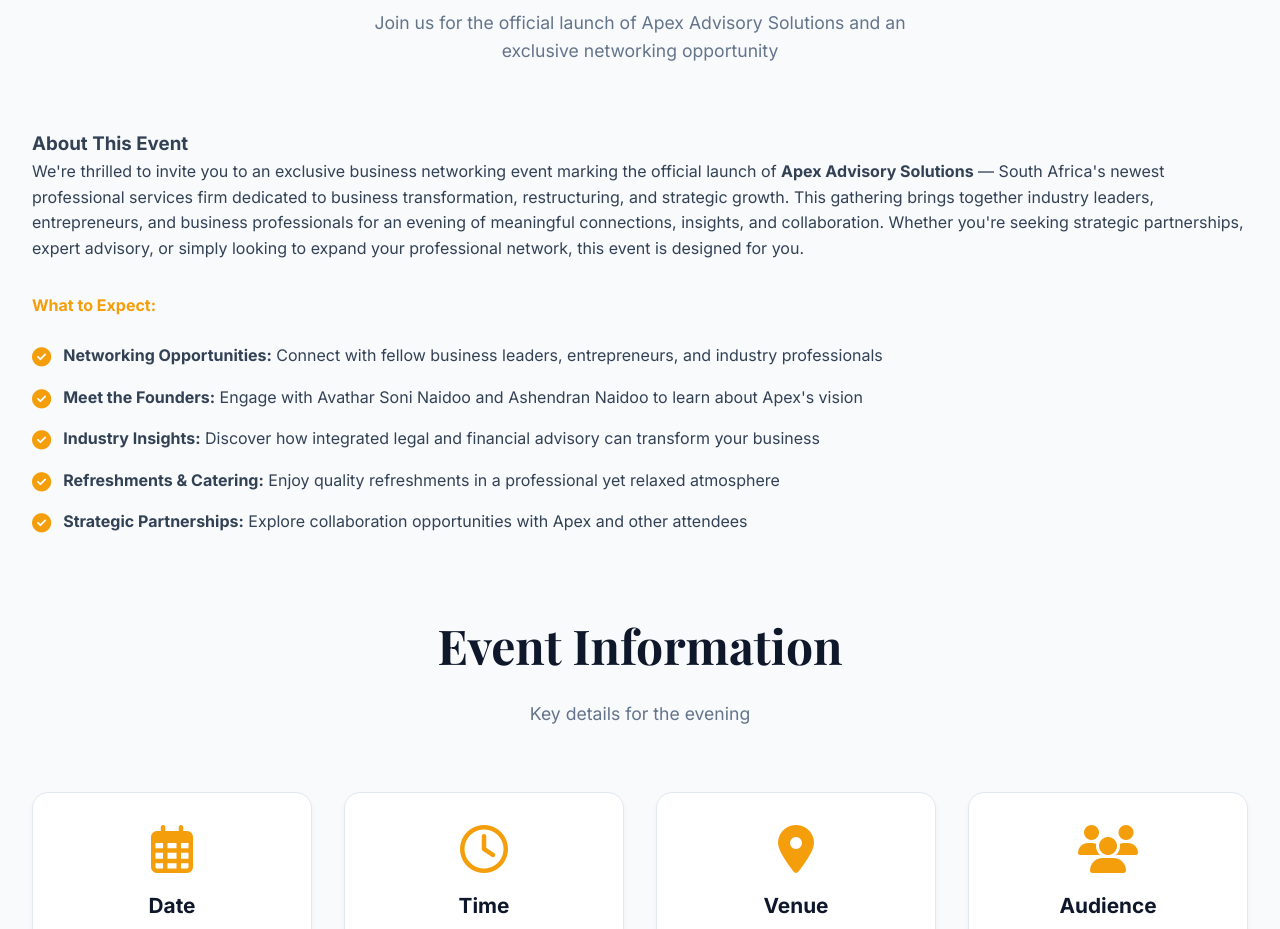
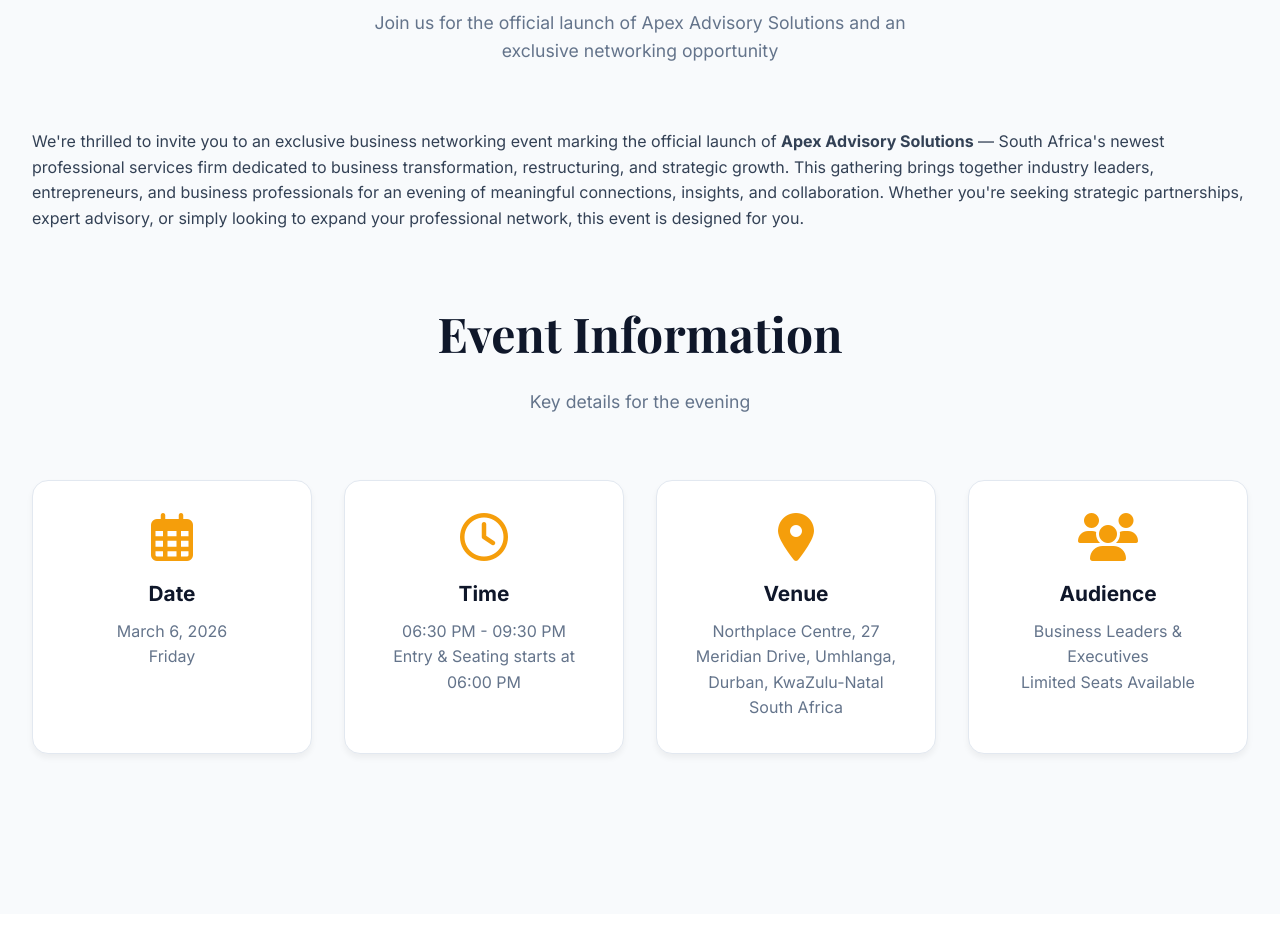
Before and after one commit to SugeshanNaidoo/Apex-RSVP, a website: page index.html in a window 1280 px wide. Shown: the part 980-1909 px from the top of the page. Drawn offline with nearby package versions, Linux system fonts and the light colour scheme.

Commit message:
html
changes

```diff
--- a/index.html
+++ b/index.html
@@ -734,34 +734,11 @@
             <div class="about-event">
                 <div class="about-content">
                     <div class="about-text">
-                        <h3>About This Event</h3>
                         <p>We're thrilled to invite you to an exclusive business networking event marking the official launch of <strong>Apex Advisory Solutions</strong> — South Africa's newest professional services firm dedicated to business transformation, restructuring, and strategic growth.
 
                         This gathering brings together industry leaders, entrepreneurs, and business professionals for an evening of meaningful connections, insights, and collaboration. Whether you're seeking strategic partnerships, expert advisory, or simply looking to expand your professional network, this event is designed for you.</p>
 
-                        <h4 style="color: var(--accent); margin-top: 2rem; margin-bottom: 1rem;">What to Expect:</h4>
-                        <ul style="list-style: none; padding: 0;">
-                            <li style="padding: 0.5rem 0; display: flex; align-items: start; gap: 0.75rem;">
-                                <i class="fas fa-check-circle" style="color: var(--accent); font-size: 1.2rem; margin-top: 0.25rem;"></i>
-                                <span><strong>Networking Opportunities:</strong> Connect with fellow business leaders, entrepreneurs, and industry professionals</span>
-                            </li>
-                            <li style="padding: 0.5rem 0; display: flex; align-items: start; gap: 0.75rem;">
-                                <i class="fas fa-check-circle" style="color: var(--accent); font-size: 1.2rem; margin-top: 0.25rem;"></i>
-                                <span><strong>Meet the Founders:</strong> Engage with Avathar Soni Naidoo and Ashendran Naidoo to learn about Apex's vision</span>
-                            </li>
-                            <li style="padding: 0.5rem 0; display: flex; align-items: start; gap: 0.75rem;">
-                                <i class="fas fa-check-circle" style="color: var(--accent); font-size: 1.2rem; margin-top: 0.25rem;"></i>
-                                <span><strong>Industry Insights:</strong> Discover how integrated legal and financial advisory can transform your business</span>
-                            </li>
-                            <li style="padding: 0.5rem 0; display: flex; align-items: start; gap: 0.75rem;">
-                                <i class="fas fa-check-circle" style="color: var(--accent); font-size: 1.2rem; margin-top: 0.25rem;"></i>
-                                <span><strong>Refreshments & Catering:</strong> Enjoy quality refreshments in a professional yet relaxed atmosphere</span>
-                            </li>
-                            <li style="padding: 0.5rem 0; display: flex; align-items: start; gap: 0.75rem;">
-                                <i class="fas fa-check-circle" style="color: var(--accent); font-size: 1.2rem; margin-top: 0.25rem;"></i>
-                                <span><strong>Strategic Partnerships:</strong> Explore collaboration opportunities with Apex and other attendees</span>
-                            </li>
-                        </ul>
+
                     </div>
                 </div>
             </div>
```
